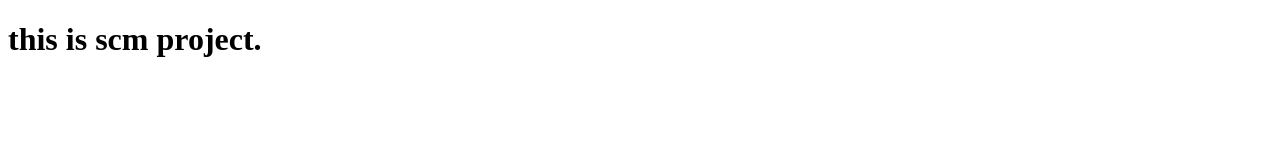
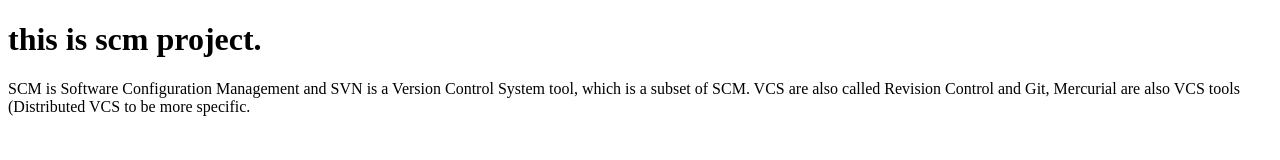
Before and after one commit to SameerSachdeva-code/SCM-project, a plain HTML site: page project/scm.html in a window 1280 px wide. Drawn offline with Linux system fonts and the light colour scheme.

Commit message:
changes in SCM.html

```diff
--- a/project/scm.html
+++ b/project/scm.html
@@ -5,5 +5,8 @@
     </head>
     <body>
         <h1>this is scm project.</h1>
+        <p>SCM is Software Configuration Management and SVN is a
+             Version Control System tool, which is a subset of SCM. VCS are also called Revision Control and Git, Mercurial are also VCS tools
+              (Distributed VCS to be more specific.</p>
     </body>
 </html>
```
